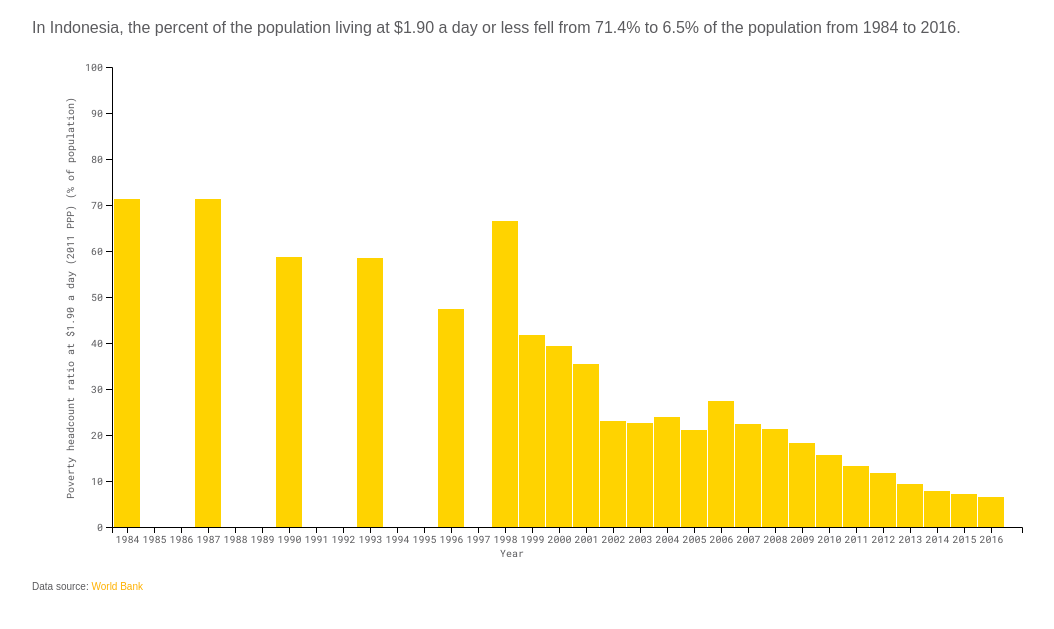
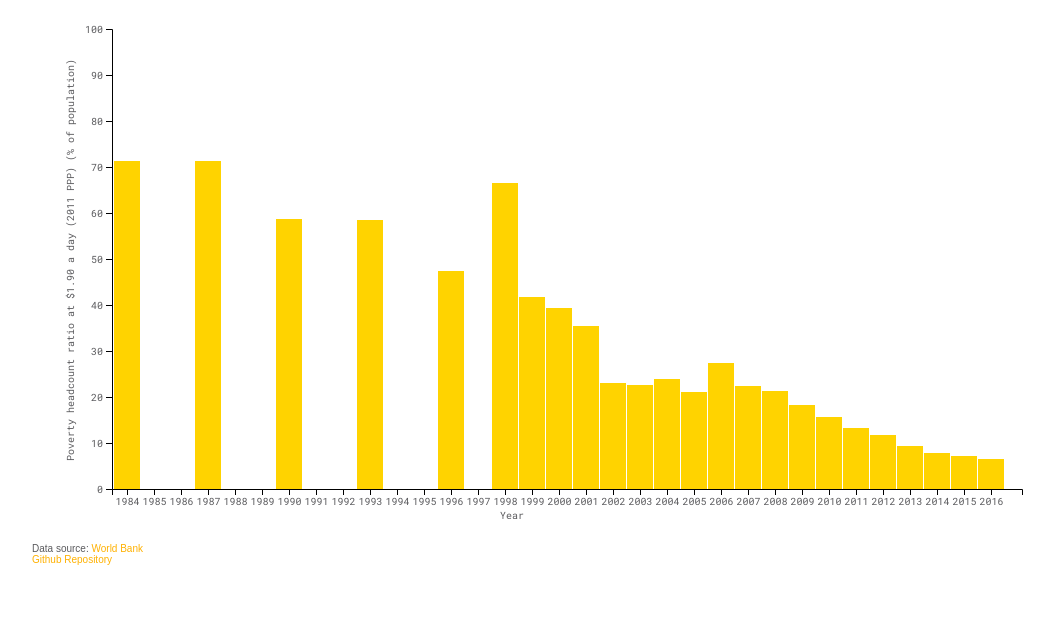
Before and after one commit to polk54/Indonesia, a plain HTML site: page index.html in a window 1280 px wide. Shown: the part 79-708 px from the top of the page, without its empty margins (6-1060 px from the left). Drawn offline with nearby package versions, Linux system fonts and the light colour scheme.

Commit message:
Add files via upload

```diff
--- a/index.html
+++ b/index.html
@@ -14,16 +14,13 @@
     .bar{
         fill: #FFD300;
     }
-
     .bar:hover {
         fill: #FFB101;
     }
-
     text{
         font-family: 'Roboto Mono', monospace;
         fill: #5b5b5e;
     }
-
     .toolTip {
         position: absolute;
         display: none;
@@ -36,33 +33,23 @@
         font-size: 14px;
         color: #5b5b5e;
     }
-
     ::selection {
         background: #D0EEFF; /* WebKit/Blink Browsers */
     }
     ::-moz-selection {
         background: #D0EEFF; /* Gecko Browsers */
     }
-
     a{
         color: #FFB101;
         text-decoration: none;
     }
-
     body{
         font-family: sans-serif;
         padding: 10px 40px 0px 30px;
     }
-
     h1{
         color: #FFB101;
     }
-
-    #intro{
-        padding-bottom: 20px;
-        color: #5b5b5e;
-    }
-
     #footer{
         padding-top: 20px;
         font-family: sans-serif;
@@ -77,7 +64,6 @@
 <html lang="en">
 <body>
     <h1> Poverty in Indonesia: </h1>
-    <div id="intro"> In Indonesia, the percent of the population living at $1.90 a day or less fell from 71.4% to 6.5% of the population from 1984 to 2016. </div>
 </body>
 </html>
 
@@ -182,6 +168,6 @@ d3.csv("POV.csv")
 
 <html lang="en">
 <body>
-    <div id=footer> Data source: <a href="https://data.worldbank.org/indicator/SI.POV.DDAY?view=chart"> World Bank </a> </div>
+    <div id=footer> Data source: <a href="https://data.worldbank.org/indicator/SI.POV.DDAY?view=chart"> World Bank </a> <br> <a href="https://github.com/polk54/Indonesia">Github Repository</a></div>
 </body>
 </html>
```
